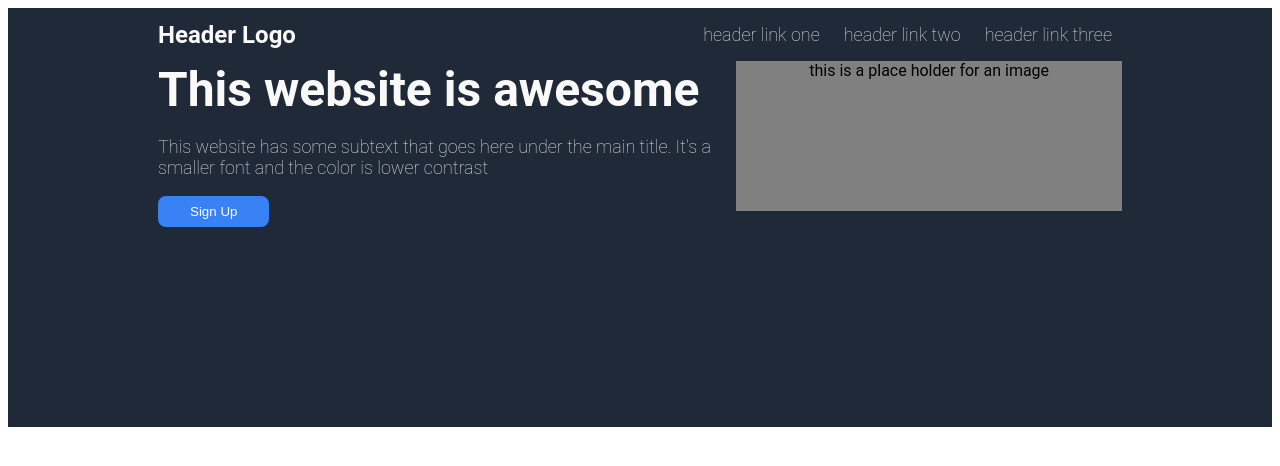
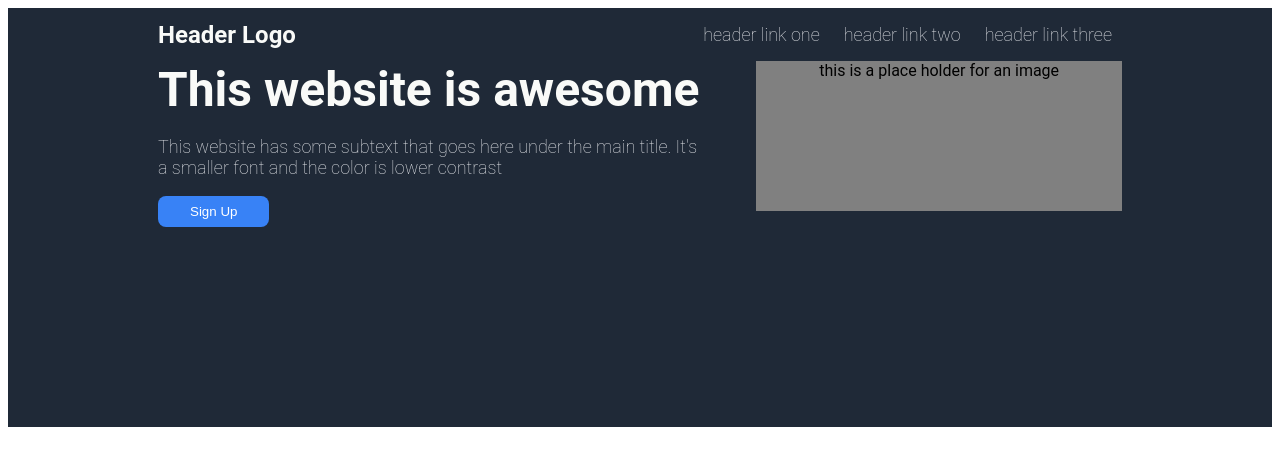
Before and after one commit to LinhLe03/repos-top, a plain HTML site: page css-project/index.html in a window 1280 px wide. Drawn offline with Linux system fonts and the light colour scheme.

Commit message:
Add display flex to hero container

```diff
--- a/css-project/style.css
+++ b/css-project/style.css
@@ -36,13 +36,17 @@ a {
 
 /* =============== HERO ================ */
 
+.hero-all {
+    justify-content: space-between;
+    gap: 50px;
+}
+
 .hero-1,
 .hero-2 {
 }
 
 
 .hero-1 {
-    flex-direction: column;
     width: 750px;
     padding-bottom: 200px;
 }
@@ -62,6 +66,7 @@ a {
 }
 
 button {
+    font-weight: 500;
     background-color: #3882f6;
     color: white;
     border: none;
```
